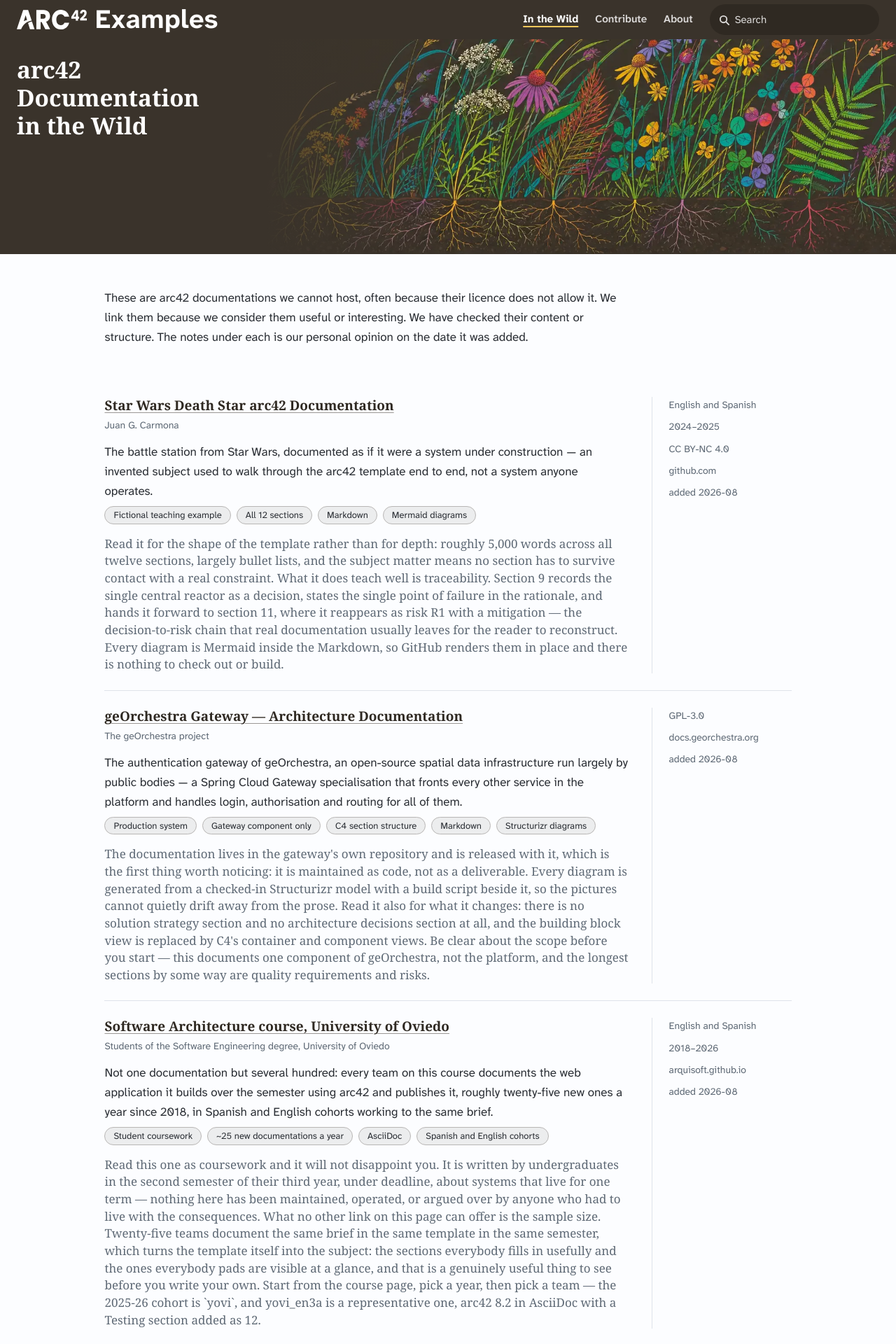
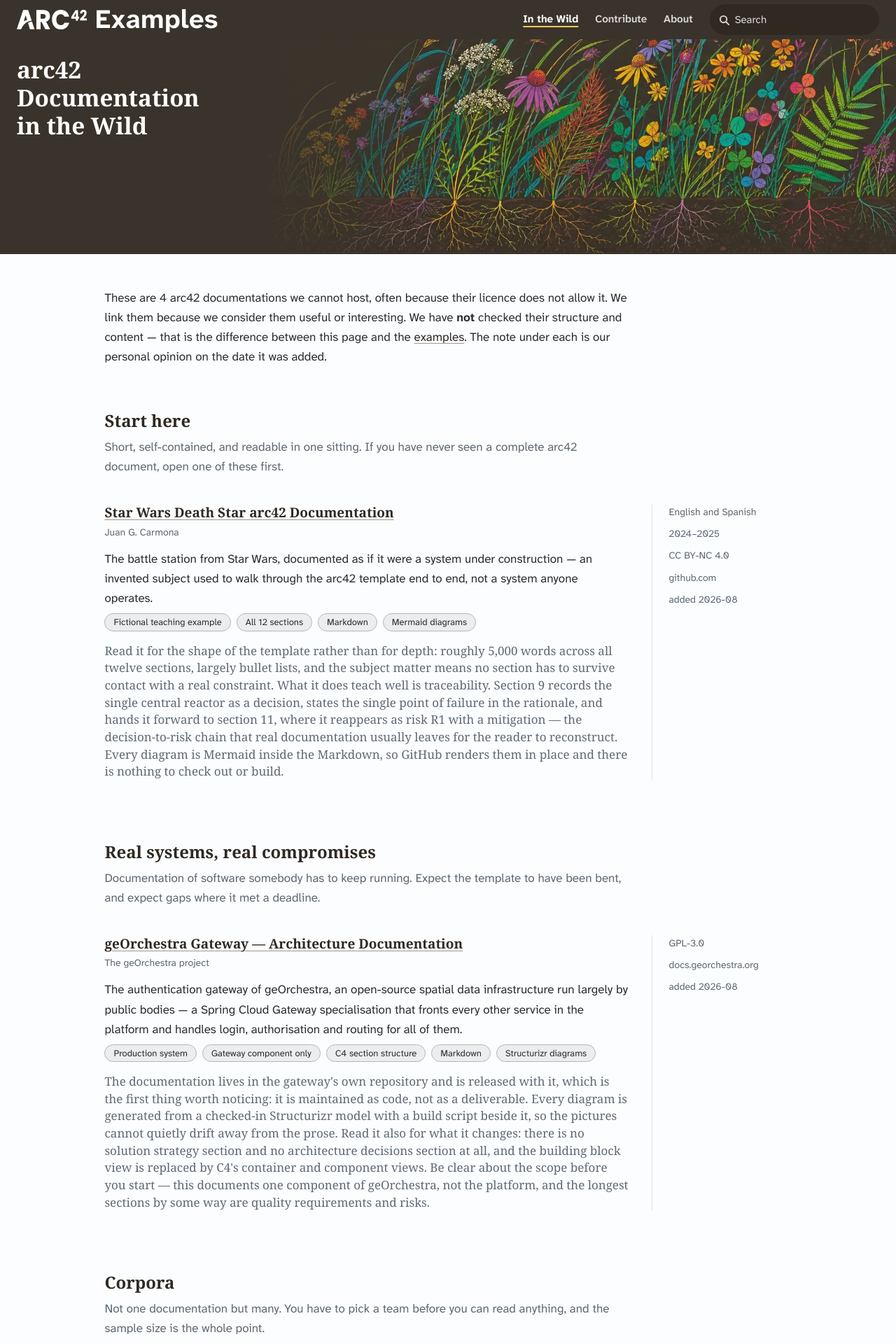
Before and after one commit to arc42/examples.arc42.org-site, a Jekyll site: the page built from _pages/in-the-wild.md, in a window 1280 px wide. Shown: the top 1920 px of the page at 70% size. Built offline with Jekyll 4.4.1, drawn with Linux system fonts in a browser that asks for light colours; some web fonts are replaced; some of the changed text lies outside the part shown.

Commit message:
in-the-wild: group the list into named runs, and make entries addressable
The page was authored for four entries and DESIGN.md expects ten to forty. At
nineteen it measured 6,680px at 1440px and 11,848px on a phone, with the last
entry starting at 88.6% of the scroll, no anchors, no index, and no way in but
the top. The editorial "easiest first" order that _data/in-the-wild.yml has
always maintained was imperceptible: past a screenful, a careful order and a
random one look identical.

Runs. _data/in-the-wild-runs.yml names four groups and orders them; each entry
names one with `group:`. The sentences under each run heading were already
written in the data file's header and had never reached a reader. This turns
one nineteen-item list into four lists of four to six, which is back inside
working memory.

Anchors. Every entry carries id="<slugified title>", so an entry is citable and
a search hit can resolve to /in-the-wild/#dokchess instead of the top of seven
viewports. A contents block renders from eight entries up — below that every
run heading is already on screen. Two columns from 960px, derived from the
measured 347.3px of the longest title at the list's size, not from a device.

Both per-entry lists now name their entry. Twenty lists all labelled "About
this documentation" are twenty identical rows in a screen reader's element
list, which is the same as having no label.

Entry titles drop from <h2> to <h3> under their run's <h2>. Heading order
stays h1 -> h2 -> h3 with no skips at either size.

An entry whose group matches no run renders unheaded at the foot of the page
rather than vanishing, and scripts/check-wild-groups.sh fails the build first.
Silently dropping an entry somebody contributed was the one failure mode this
grouping could introduce.

Also: the intro said "We have checked their content or structure", which
asserted the opposite of the premise the whole page is built on. It now says
we have not, and prints the live count.

```diff
--- /dev/null
+++ b/_data/in-the-wild-runs.yml
@@ -0,0 +1,51 @@
+# ============================================================================
+# The runs of /in-the-wild/ — the editorial order, made visible.
+#
+# _data/in-the-wild.yml has always been ordered "roughly easiest first", and a
+# reader has never been able to perceive it: twenty entries in one list read as
+# arbitrary no matter how carefully they were sequenced. This file turns that
+# ordering into four or five named groups the page can actually print, which
+# is the difference between an order and a decision nobody sees.
+#
+# THIS FILE SETS THE ORDER OF THE RUNS. Entry order WITHIN a run is still the
+# order in _data/in-the-wild.yml. Both are editorial; neither is alphabetical.
+#
+# Every entry carries `group:` matching an `id` here. An entry whose group
+# matches nothing renders in an unheaded list at the foot of the page — it is
+# meant to look wrong, because it is. `make check` fails on it first.
+#
+# FIELDS
+#   id     required  Slug. Also the heading's anchor, so /in-the-wild/#corpora
+#                    is a permanent link. Renaming one breaks inbound links.
+#   title  required  Short. It is a heading, not a sentence — the qualifier
+#                    belongs in `blurb`.
+#   blurb  required  One sentence: what this run is, and who should open it.
+#                    This is OUR voice, same as an entry's `note`.
+#
+# Adding a run is cheap; adding a fifth or sixth is not. Four groups of five
+# is inside working memory, seven groups of three is a second list problem.
+# ============================================================================
+
+- id:    start-here
+  title: Start here
+  blurb: >-
+    Short, self-contained, and readable in one sitting. If you have never seen
+    a complete arc42 document, open one of these first.
+
+- id:    real-systems
+  title: Real systems, real compromises
+  blurb: >-
+    Documentation of software somebody has to keep running. Expect the
+    template to have been bent, and expect gaps where it met a deadline.
+
+- id:    corpora
+  title: Corpora
+  blurb: >-
+    Not one documentation but many. You have to pick a team before you can
+    read anything, and the sample size is the whole point.
+
+- id:    deep
+  title: Deep and finished
+  blurb: >-
+    Every section filled and argued. The longest reads on this page, and the
+    ones to arrive at rather than to start with.
--- a/_data/in-the-wild.yml
+++ b/_data/in-the-wild.yml
@@ -37,6 +37,11 @@
 #                          worth reading, short enough not to be a review.
 #   added        required  YYYY-MM. Lets a reader discount an old note without
 #                          us re-checking every entry.
+#   group        required  Which run the entry belongs to — an `id` from
+#                          _data/in-the-wild-runs.yml, which is also where the
+#                          runs are ordered and described. An entry whose group
+#                          matches no run renders unheaded at the foot of the
+#                          page and fails `make check`.
 #   facets       optional  Up to FIVE short checkable facts about the document,
 #                          shown as chips. Read the paragraph above before
 #                          adding one. Order them the way a reader triages:
@@ -56,22 +61,25 @@
 #   year         optional  When the documentation was written, if knowable.
 #                          A range is fine when it was revised substantially.
 #
-# ORDER IS EDITORIAL, and this file is where it is decided: the page renders
-# these top to bottom exactly as they appear below. It used to sort by title,
-# which is the right default for a bibliography nobody curates and the wrong
-# one here — alphabetical put a fictional teaching example and a decade-deep
-# book case study side by side with nothing to tell a newcomer which to open
-# first.
+# ORDER IS EDITORIAL AND IT HAS TWO LEVELS. Which run an entry appears under
+# comes from its `group`; the runs themselves are ordered and named in
+# _data/in-the-wild-runs.yml. Within a run, entries render top to bottom
+# exactly as they appear below. Nothing is sorted anywhere.
 #
-# The order is roughly EASIEST FIRST: shortest and most self-contained at the
-# top, deepest and least immediately accessible at the bottom. It is NOT a
-# ranking, and nothing on this page is better than anything else on it — the
-# note under each entry is the only quality signal, and it is dated and signed
-# by being ours.
+# It used to sort by title, which is the right default for a bibliography
+# nobody curates and the wrong one here — alphabetical put a fictional teaching
+# example and a decade-deep book case study side by side with nothing to tell a
+# newcomer which to open first. It then ran as one unbroken easiest-first list,
+# which was the right sequence and completely imperceptible: past a screenful,
+# a careful order and a random one look identical. The runs are that same
+# sequence, chunked so that it can be read.
 #
-# The cost of dropping the sort is that adding an entry is now a decision
-# rather than an alphabetical insert. Say in the pull request why the new entry
-# sits where it does.
+# It is NOT a ranking, and nothing on this page is better than anything else on
+# it — the note under each entry is the only quality signal, and it is dated
+# and signed by being ours.
+#
+# The cost is that adding an entry is a decision rather than an alphabetical
+# insert. Say in the pull request which run it belongs to and why.
 #
 # Example entry, for copying:
 #
@@ -86,6 +94,7 @@
 #     language:    German
 #     year:        2019
 #     added:       2026-08
+#     group:       real-systems
 #
 # Entries are added by someone who has at least opened the thing. `make
 # check-external` can verify that a URL resolves, not that the documentation
@@ -115,10 +124,8 @@
   language:    English and Spanish
   year:        2024–2025
   added:       2026-08
+  group:       start-here
 
-# Second: the first REAL system on the page, and deliberately right after the
-# invented one — a reader who has just seen what a tidy arc42 walkthrough looks
-# like meets a version of the same template bent to fit a running product.
 - title:       geOrchestra Gateway — Architecture Documentation
   url:         https://docs.georchestra.org/gateway/en/latest/arc42/
   author:      The geOrchestra project
@@ -141,10 +148,8 @@
   facets:      [Production system, Gateway component only, C4 section structure, Markdown, Structurizr diagrams]
   licence:     GPL-3.0
   added:       2026-08
+  group:       real-systems
 
-# Third: the one entry that is not a document but a corpus, so it asks more of
-# a reader than the two above — you have to pick a team before you can read
-# anything. It sits after them and before DokChess for that reason.
 - title:       Software Architecture course, University of Oviedo
   url:         https://arquisoft.github.io/
   author:      Students of the Software Engineering degree, University of Oviedo
@@ -170,13 +175,8 @@
   language:    English and Spanish
   year:        2018–2026
   added:       2026-08
+  group:       corpora
 
-# LAST BY DECISION, and the one entry whose position is not the easiest-first
-# rule: it is the deepest example on the page and the only one whose primary
-# edition is not English, so it is the wrong thing to open first and the right
-# thing to arrive at. If the list grows past a screen, this ordering needs
-# revisiting — an entry nobody scrolls to is not being recommended.
-#
 # The URL is the SITE ROOT, not the /dokchess/arc42/ path that arc42.org still
 # links to: that path 301s to a broken `https://www.dokchess.de//`. Checked
 # 2026-08.
@@ -202,3 +202,4 @@
   language:    German, with an English translation
   year:        2025
   added:       2026-08
+  group:       deep
--- /dev/null
+++ b/_includes/in-the-wild-entry.html
@@ -0,0 +1,56 @@
+{%- comment -%}
+  One entry of /in-the-wild/. Takes `entry`. The <ol> wrapper belongs to the
+  caller (_pages/in-the-wild.md), which renders one per run.
+
+  The host is shown in the facts line so a reader knows where a link goes.
+  That is why these links do not open in a new tab (WCAG 3.2.5): showing the
+  destination is the warning.
+{%- endcomment -%}
+{%- assign host = entry.url | split: '//' | last | split: '/' | first | remove_first: 'www.' -%}
+{%- assign anchor = entry.title | slugify -%}
+<li class="ex-wild__item" id="{{ anchor }}">
+  {%- comment -%} __main is the grid's left track; the facts list is the right one. {%- endcomment -%}
+  <div class="ex-wild__main">
+    {%- comment -%} Exactly one link per entry, on the title. {%- endcomment -%}
+    <h3 class="ex-wild__name">
+      <a href="{{ entry.url }}" rel="noopener noreferrer">{{ entry.title }}</a>
+    </h3>
+
+    <p class="ex-wild__by">{{ entry.author }}</p>
+
+    <p class="ex-wild__desc">{{ entry.description }}</p>
+
+    {%- comment -%}
+      A facet is a checkable fact about the DOCUMENT, never about the system —
+      the rule and the five-item ceiling are in _data/in-the-wild.yml.
+
+      Both lists name their entry. Twenty lists all labelled "About this
+      documentation" are twenty identical rows in a screen reader's element
+      list, which is the same as having no label at all.
+    {%- endcomment -%}
+    {%- if entry.facets and entry.facets.size > 0 -%}
+    <ul class="ex-chips ex-wild__facets" aria-label="About {{ entry.title }}">
+      {%- for f in entry.facets limit: 5 -%}
+      <li class="ex-chip">{{ f }}</li>
+      {%- endfor -%}
+    </ul>
+    {%- endif -%}
+
+    {%- if entry.note -%}
+    <p class="ex-wild__note">{{ entry.note }}</p>
+    {%- endif -%}
+  </div>
+
+  {%- comment -%}
+    Separators are borders, not characters: CSS-generated punctuation gets
+    announced, so do not put middots back. The sr-only labels are what name
+    values that arrive as bare strings out loud.
+  {%- endcomment -%}
+  <ul class="ex-wild__facts" aria-label="{{ entry.title }} — provenance">
+    {%- if entry.language %}<li><span class="ex-sr-only">Language: </span>{{ entry.language }}</li>{% endif -%}
+    {%- if entry.year %}<li><span class="ex-sr-only">Written: </span>{{ entry.year }}</li>{% endif -%}
+    {%- if entry.licence %}<li><span class="ex-sr-only">Licence: </span>{{ entry.licence }}</li>{% endif -%}
+    {%- if host %}<li><span class="ex-sr-only">Published at: </span>{{ host }}</li>{% endif -%}
+    {%- if entry.added %}<li>added {{ entry.added }}</li>{% endif -%}
+  </ul>
+</li>
--- a/_pages/in-the-wild.md
+++ b/_pages/in-the-wild.md
@@ -8,76 +8,104 @@ permalink: /in-the-wild/
 hero: wild
 ---
 {%- comment -%}
-  The external reading list. Entries and their order both come from
-  _data/in-the-wild.yml — do not sort here. Why this is a bibliography and
-  not a tile grid is in that file's header and in _sass/_in-the-wild.scss.
+  The external reading list. Entries come from _data/in-the-wild.yml; the runs
+  they are grouped into, and the order of those runs, come from
+  _data/in-the-wild-runs.yml. Both are editorial orders — do not sort here.
+  Why this is a bibliography and not a tile grid is in those files' headers
+  and in _sass/_in-the-wild.scss.
 {%- endcomment -%}
 {%- assign entries = site.data['in-the-wild'] -%}
+{%- assign runs = site.data['in-the-wild-runs'] -%}
 
 <div class="ex-shell ex-shell--wild">
   <div class="ex-prose">
-    <p>These are arc42 documentations we cannot host, often because their
-    licence does not allow it.
+    <p>These are {{ entries.size }} arc42 documentations we cannot host, often
+    because their licence does not allow it.
     We link them because we consider them useful or interesting.
-    We have checked their content or structure.
-    The notes under each is our personal opinion on the date it was added.
+    We have <strong>not</strong> checked their structure and content — that is
+    the difference between this page and the
+    <a href="{{ '/' | relative_url }}">examples</a>.
+    The note under each is our personal opinion on the date it was added.
     </p>
   </div>
 
   {%- if entries and entries.size > 0 -%}
+
+  {%- comment -%}
+    Contents, and only once the list has outgrown a couple of screens. Below
+    eight entries every run heading is already on screen and an index would
+    print each title twice for nothing.
+
+    This is the one place an entry carries a SECOND link. One-link-per-entry
+    exists to keep a tile's tab order honest; an index link is a different job,
+    and without it nothing on this page is addressable.
+  {%- endcomment -%}
+  {%- if entries.size >= 8 -%}
+  <nav class="ex-wild-toc" aria-label="Contents">
+    <p class="ex-wild-toc__label">On this page</p>
+    <ul class="ex-wild-toc__runs">
+      {%- for run in runs -%}
+      {%- assign in_run = entries | where: 'group', run.id -%}
+      {%- if in_run.size > 0 -%}
+      <li class="ex-wild-toc__run">
+        <p class="ex-wild-toc__runname"><a href="#{{ run.id }}">{{ run.title }}</a></p>
+        <ul class="ex-wild-toc__items">
+          {%- for entry in in_run -%}
+          <li><a href="#{{ entry.title | slugify }}">{{ entry.title }}</a></li>
+          {%- endfor -%}
+        </ul>
+      </li>
+      {%- endif -%}
+      {%- endfor -%}
+    </ul>
+  </nav>
+  {%- endif -%}
+
+  {%- comment -%}
+    `placed` records what the runs rendered, so the orphan pass below can find
+    entries whose `group` matches no run. Bars either side of the title stop
+    one title matching another that contains it.
+  {%- endcomment -%}
+  {%- assign placed = '' -%}
+
+  {%- for run in runs -%}
+  {%- assign in_run = entries | where: 'group', run.id -%}
+  {%- if in_run.size > 0 -%}
+  <section class="ex-wild-run" aria-labelledby="{{ run.id }}">
+    <h2 class="ex-wild-run__name" id="{{ run.id }}">{{ run.title }}</h2>
+    <p class="ex-wild-run__blurb">{{ run.blurb }}</p>
+    <ol class="ex-wild">
+      {%- for entry in in_run -%}
+      {% include in-the-wild-entry.html entry=entry %}
+      {%- assign placed = placed | append: '|' | append: entry.title | append: '|' -%}
+      {%- endfor -%}
+    </ol>
+  </section>
+  {%- endif -%}
+  {%- endfor -%}
+
+  {%- comment -%}
+    Orphans: an entry whose `group` is missing or misspelt. It renders with no
+    heading above it, straight after the headed runs, because it is meant to
+    look wrong — silently dropping an entry a contributor added is the one
+    failure mode this grouping could introduce. `make check` catches it first.
+  {%- endcomment -%}
+  {%- assign orphan_count = 0 -%}
+  {%- for entry in entries -%}
+  {%- assign needle = '|' | append: entry.title | append: '|' -%}
+  {%- unless placed contains needle -%}{%- assign orphan_count = orphan_count | plus: 1 -%}{%- endunless -%}
+  {%- endfor -%}
+  {%- if orphan_count > 0 -%}
   <ol class="ex-wild">
     {%- for entry in entries -%}
-    {%- comment -%}
-      The host is shown in the facts line so a reader knows where a link goes.
-      That is why these links do not open in a new tab (WCAG 3.2.5): showing
-      the destination is the warning.
-    {%- endcomment -%}
-    {%- assign host = entry.url | split: '//' | last | split: '/' | first | remove_first: 'www.' -%}
-    <li class="ex-wild__item">
-      {%- comment -%} __main is the grid's left track; the facts list is the right one. {%- endcomment -%}
-      <div class="ex-wild__main">
-        {%- comment -%} Exactly one link per entry, on the title. {%- endcomment -%}
-        <h2 class="ex-wild__name">
-          <a href="{{ entry.url }}" rel="noopener noreferrer">{{ entry.title }}</a>
-        </h2>
-
-        <p class="ex-wild__by">{{ entry.author }}</p>
-
-        <p class="ex-wild__desc">{{ entry.description }}</p>
-
-        {%- comment -%}
-          A facet is a checkable fact about the DOCUMENT, never about the
-          system — the rule and the five-item ceiling are in
-          _data/in-the-wild.yml.
-        {%- endcomment -%}
-        {%- if entry.facets and entry.facets.size > 0 -%}
-        <ul class="ex-chips ex-wild__facets" aria-label="About this documentation">
-          {%- for f in entry.facets limit: 5 -%}
-          <li class="ex-chip">{{ f }}</li>
-          {%- endfor -%}
-        </ul>
-        {%- endif -%}
-
-        {%- if entry.note -%}
-        <p class="ex-wild__note">{{ entry.note }}</p>
-        {%- endif -%}
-      </div>
-
-      {%- comment -%}
-        Separators are borders, not characters: CSS-generated punctuation gets
-        announced, so do not put middots back. The sr-only labels are what name
-        values that arrive as bare strings out loud.
-      {%- endcomment -%}
-      <ul class="ex-wild__facts" aria-label="Provenance">
-        {%- if entry.language %}<li><span class="ex-sr-only">Language: </span>{{ entry.language }}</li>{% endif -%}
-        {%- if entry.year %}<li><span class="ex-sr-only">Written: </span>{{ entry.year }}</li>{% endif -%}
-        {%- if entry.licence %}<li><span class="ex-sr-only">Licence: </span>{{ entry.licence }}</li>{% endif -%}
-        {%- if host %}<li><span class="ex-sr-only">Published at: </span>{{ host }}</li>{% endif -%}
-        {%- if entry.added %}<li>added {{ entry.added }}</li>{% endif -%}
-      </ul>
-    </li>
+    {%- assign needle = '|' | append: entry.title | append: '|' -%}
+    {%- unless placed contains needle -%}
+    {% include in-the-wild-entry.html entry=entry %}
+    {%- endunless -%}
     {%- endfor -%}
   </ol>
+  {%- endif -%}
+
   {%- else -%}
   <div class="ex-prose">
     <div class="ex-note">
--- a/_sass/_in-the-wild.scss
+++ b/_sass/_in-the-wild.scss
@@ -75,9 +75,135 @@ $wild-rail-collapse: 1040px;
   max-width: calc(var(--measure) + var(--s6) + #{$wild-rail} + var(--s5) * 2);
 }
 
+// ---- Runs --------------------------------------------------------------------
+//
+// The list is grouped into four named runs (_data/in-the-wild-runs.yml). That
+// file argues why; what the CSS has to get right is that a run must not read
+// as a bigger entry.
+//
+// It does that with SPACE and a HEADING, and pointedly not with a rule. There
+// is already a hairline between entries; a second, heavier one between runs
+// would put the two breaks on the same axis and leave only weight to tell them
+// apart. So the rhythm carries it — 48px between entries (--s5 of padding
+// either side of the shared border), 88px between runs (that padding plus
+// --s8) — and the only new mark on the page is a line of Caslon.
+//
+// Caslon because a run name is OUR voice, the same voice as an entry's note,
+// and this site has no pigment to distinguish it with. Entry titles stay sans:
+// they are the names of other people's documents.
+.ex-wild-run {
+  margin-top: var(--s8);
+
+  &__name {
+    margin: 0;
+    font-family: var(--serif);
+    font-size: 1.5rem;
+    line-height: 1.2;
+    color: var(--ground-deep);     // 14.12:1 on --paper
+  }
+
+  // Tight to the heading it belongs to, and capped at the measure so it does
+  // not run out under the rail's column at ≥1040px.
+  &__blurb {
+    max-width: var(--measure);
+    margin: var(--s2) 0 0;
+    color: var(--muted);           // 5.50:1
+  }
+}
+
+// ---- Contents ----------------------------------------------------------------
+//
+// Rendered only from eight entries up (_pages/in-the-wild.md); below that every
+// run heading is already on screen. Hairlines above and below, no fill, no
+// radius — the same omissions the list itself is built from, because an index
+// that looked like a card would undo the argument in one element.
+.ex-wild-toc {
+  margin-top: var(--s7);
+  padding-block: var(--s5);
+  border-block: 1px solid var(--hairline);
+
+  &__label {
+    margin: 0 0 var(--s4);
+    font-size: 0.8125rem;
+    color: var(--muted);           // 5.50:1
+  }
+
+  &__runs {
+    list-style: none;
+    margin: 0;
+    padding: 0;
+  }
+
+  // A run and its titles are one block: `break-inside` keeps a heading from
+  // being stranded at the foot of a column without the entries it names.
+  //
+  // The cost is that the two columns can only balance if the runs are roughly
+  // the same size — eleven entries in one run and two in the next leaves the
+  // right column half empty, because an unbreakable twelve-row block cannot be
+  // split to even them up. That is worth keeping as-is: a run three times the
+  // size of its neighbours is the thing _data/in-the-wild-runs.yml already
+  // tells you to split, and here the index says so on screen.
+  &__run {
+    break-inside: avoid;
+    margin: 0 0 var(--s5);
+
+    &:last-child { margin-bottom: 0; }
+  }
+
+  &__runname {
+    margin: 0 0 var(--s2);
+    font-size: 0.8125rem;
+    font-weight: 600;
+    color: var(--muted);           // 5.50:1
+
+    a { color: inherit; }
+  }
+
+  &__items {
+    list-style: none;
+    margin: 0;
+    padding: 0;
+    font-size: 0.9375rem;
+
+    li + li { margin-top: var(--s1); }
+  }
+}
+
+// Two columns once a column is wide enough to hold a title on ONE line, and
+// not one pixel earlier: a second column bought by wrapping every other title
+// onto two lines makes the index longer AND harder to scan, which is both of
+// its jobs lost at once.
+//
+// MEASURED from the shipped woff2 at the 0.9375rem list size, not estimated.
+// The longest title in the data today is "geOrchestra Gateway — Architecture
+// Documentation" at 347.3px; "Software Architecture course, University of
+// Oviedo" is 330.9px. Budgeting 400px per column leaves room for a title about
+// a fifth longer than anything here before it wraps:
+//
+//   column       400px
+//   column-gap    48px   (--s7)
+//   column       400px
+//   padding       96px   (--s5 either side of .ex-shell)
+//   --------------------
+//   total        944px   ->  960px, the nearest round step above it
+//
+// At the shell's 1029.1px cap each column is 442.5px, so the columns get wider
+// than the budget, never narrower. Below 960px it is one column, which is the
+// right shape for a phone anyway.
+//
+// Not `column-width`: at 981px of content that resolves to three or four
+// columns, and twenty titles in four columns is a directory, not a contents
+// page.
+@media (min-width: 960px) {
+  .ex-wild-toc__runs {
+    columns: 2;
+    column-gap: var(--s7);
+  }
+}
+
 .ex-wild {
   list-style: none;
-  margin: var(--s7) 0 0;
+  margin: var(--s4) 0 0;
   padding: 0;
 
   &__item {
@@ -90,10 +216,6 @@ $wild-rail-collapse: 1040px;
     }
   }
 
-  // h3-sized although it is an <h2>. Level and size are different things: the
-  // entries really are sections of this page, but at h2's 1.5rem they would
-  // compete with the page title and the list would read as a stack of
-  // headlines rather than as a list.
   // The reading column. Capped at the measure in BOTH layouts, not just the
   // railed one: below the breakpoint there is no rail to hold it back, and a
   // 1039px-wide window would otherwise set the note across the full shell.
@@ -101,6 +223,9 @@ $wild-rail-collapse: 1040px;
     max-width: var(--measure);
   }
 
+  // An <h3> under its run's <h2>, and sized below it deliberately: the run
+  // name is what a reader navigates by, the entry title is what they read.
+  // At the run heading's 1.5rem the list would be a stack of headlines.
   &__name {
     font-size: 1.1875rem;
     line-height: 1.3;
```
Also changed, not shown: 2 other files.
